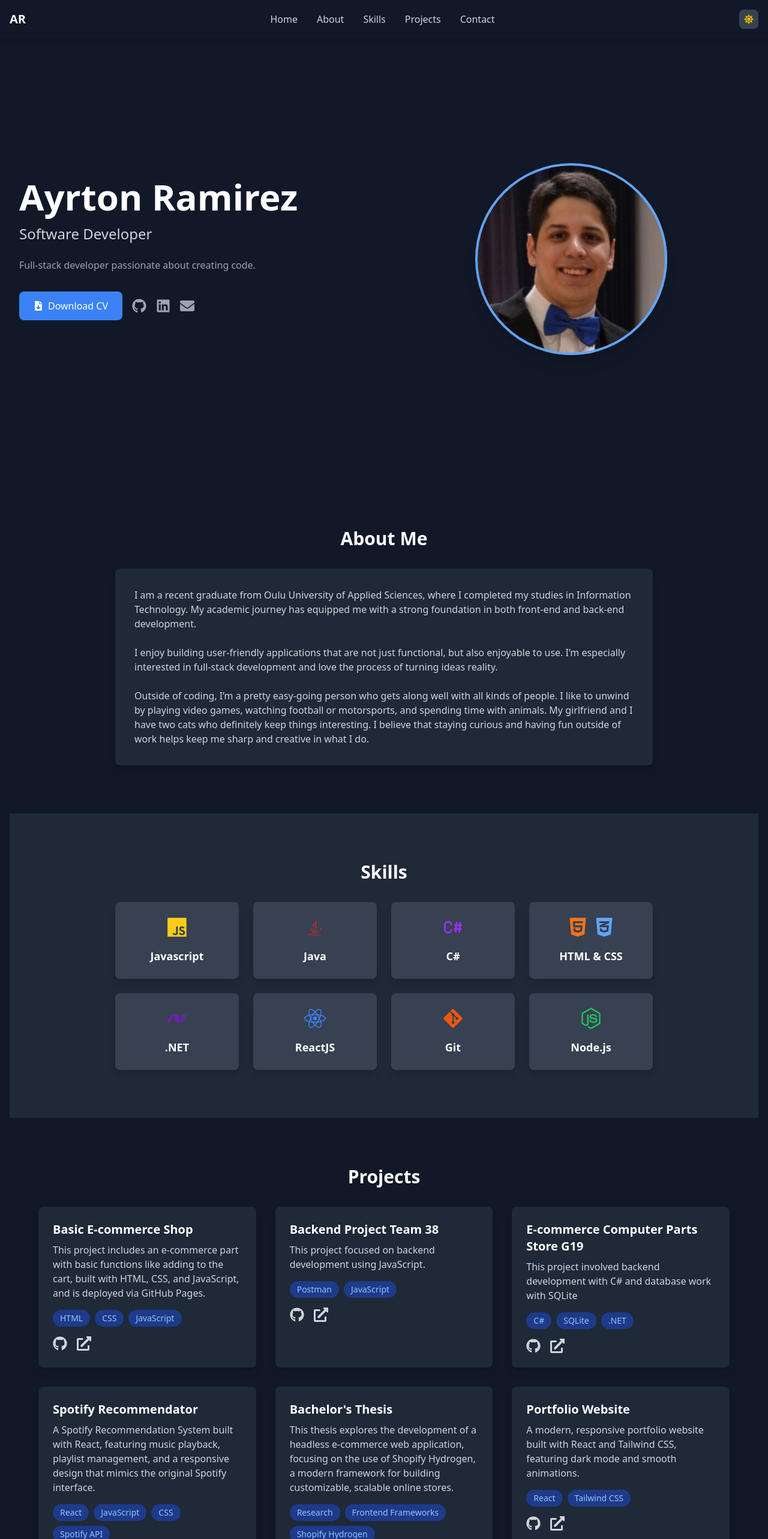
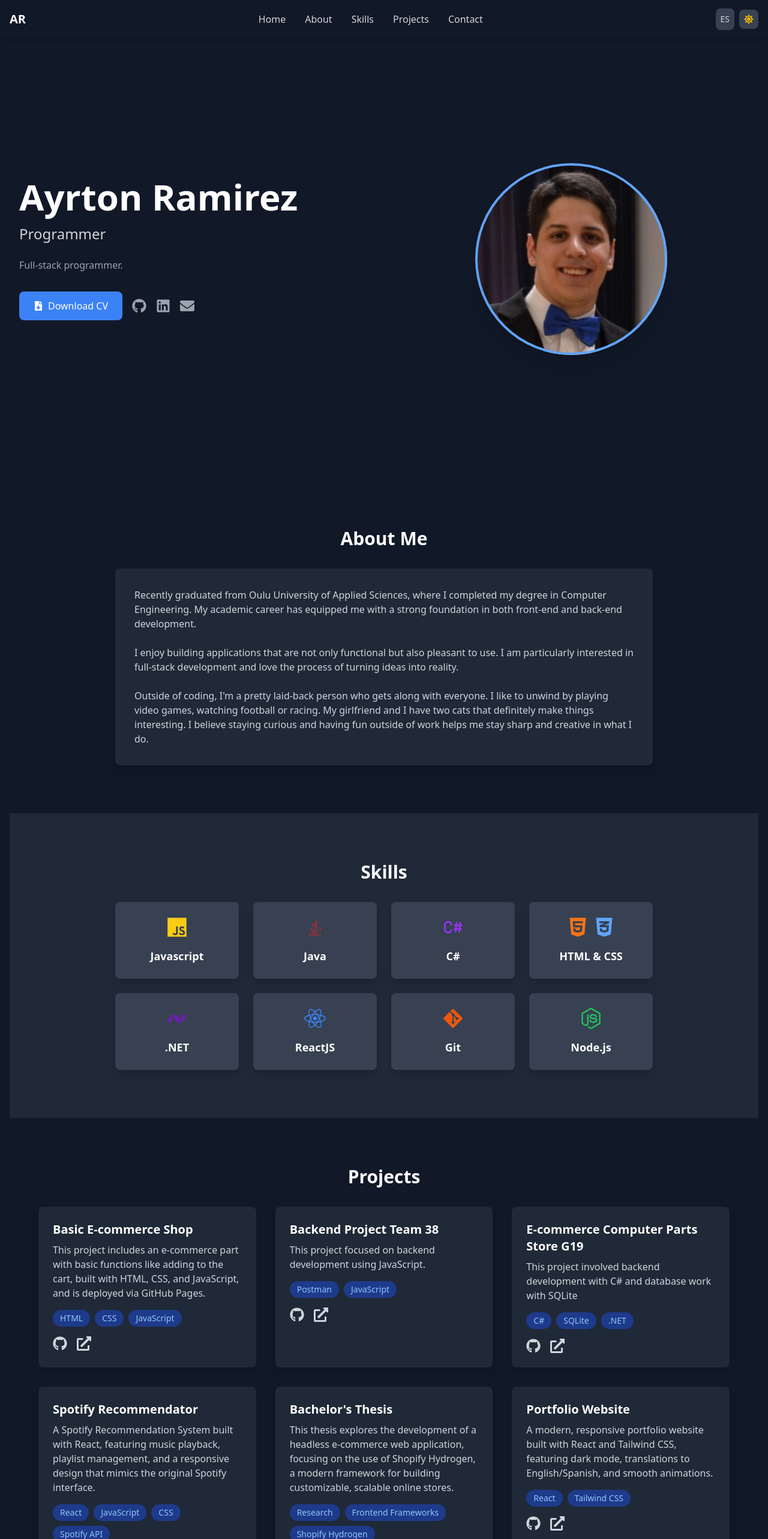
Before and after one commit to AyrtonR/Portfolio_Project, a React (Create React App) app: page / in a window 1280 px wide. Shown: the top 2566 px of the page at 60% size. Built offline with nearby package versions, Linux system fonts and the light colour scheme.

Commit message:
Added translation support.

```diff
--- a/src/App.js
+++ b/src/App.js
@@ -5,12 +5,14 @@ import About from './components/About';
 import Skills from './components/Skills';
 import Projects from './components/Projects';
 import Contact from './components/Contact';
+import { LanguageProvider } from './contexts/LanguageContext';
 import './App.css';
 
 function App() {
   const [darkMode, setDarkMode] = useState(true);
 
   return (
+    <LanguageProvider>
       <div className={`${darkMode ? 'dark' : ''}`}>
         <div className="min-h-screen bg-white dark:bg-gray-900 transition-colors duration-300">
           <Navbar darkMode={darkMode} setDarkMode={setDarkMode} />
@@ -23,6 +25,7 @@ function App() {
           </main>
         </div>
       </div>
+    </LanguageProvider>
   );
 }
 
--- a/src/components/About.js
+++ b/src/components/About.js
@@ -1,7 +1,13 @@
 import React from 'react';
 import { motion } from 'framer-motion';
+import { useLanguage } from '../contexts/LanguageContext';
+import enTranslations from '../languages/en.json';
+import esTranslations from '../languages/es.json';
 
 const About = () => {
+  const { language } = useLanguage();
+  const translations = language === 'en' ? enTranslations : esTranslations;
+
   return (
     <section id="about" className="py-20">
       <div className="container mx-auto px-4">
@@ -12,21 +18,16 @@ const About = () => {
           viewport={{ once: true }}
           className="max-w-4xl mx-auto"
         >
-          <h2 className="section-title text-center">About Me</h2>
+          <h2 className="section-title text-center">{translations.about.title}</h2>
           <div className="bg-white dark:bg-gray-800 rounded-lg shadow-lg p-8">
             <p className="text-gray-600 dark:text-gray-300 mb-6">
-                I am a recent graduate from Oulu University of Applied Sciences, where I completed my studies in Information Technology.
-                My academic journey has equipped me with a strong foundation in both front-end and back-end development.
+              {translations.about.paragraph1}
             </p>
             <p className="text-gray-600 dark:text-gray-300 mb-6">
-                I enjoy building user-friendly applications that are not just functional, but also enjoyable to use.
-                I’m especially interested in full-stack development and love the process of turning ideas reality.
+              {translations.about.paragraph2}
             </p>
             <p className="text-gray-600 dark:text-gray-300">
-                Outside of coding, I’m a pretty easy-going person who gets along well with all kinds of people.
-                I like to unwind by playing video games, watching football or motorsports, and spending time with animals.
-                My girlfriend and I have two cats who definitely keep things interesting.
-                I believe that staying curious and having fun outside of work helps keep me sharp and creative in what I do.
+              {translations.about.paragraph3}
             </p>
           </div>
         </motion.div>
--- a/src/components/Contact.js
+++ b/src/components/Contact.js
@@ -1,8 +1,13 @@
 import React from 'react';
 import { motion } from 'framer-motion';
 import { FaGithub, FaLinkedin, FaEnvelope } from 'react-icons/fa';
+import { useLanguage } from '../contexts/LanguageContext';
+import enTranslations from '../languages/en.json';
+import esTranslations from '../languages/es.json';
 
 const Contact = () => {
+  const { language } = useLanguage();
+  const translations = language === 'en' ? enTranslations : esTranslations;
 
   const socialLinks = [
     {
@@ -32,13 +37,13 @@ const Contact = () => {
           viewport={{ once: true }}
           className="max-w-2xl mx-auto"
         >
-          <h2 className="section-title text-center">Contact Me</h2>
+          <h2 className="section-title text-center">{translations.contact.title}</h2>
           <div className="bg-white dark:bg-gray-700 rounded-lg p-8 shadow-lg text-center">
             <h3 className="text-xl font-bold text-gray-800 dark:text-white mb-4">
-              Get in Touch
+              {translations.contact.subtitle}
             </h3>
             <p className="text-gray-600 dark:text-gray-300 mb-6">
-              Feel free to reach out to me through my social media or email.
+              {translations.contact.description}
             </p>
             <div className="flex justify-center space-x-6">
               {socialLinks.map((link) => (
--- a/src/components/Hero.js
+++ b/src/components/Hero.js
@@ -2,8 +2,14 @@ import React from 'react';
 import { motion } from 'framer-motion';
 import { FaGithub, FaLinkedin, FaEnvelope, FaFileDownload } from 'react-icons/fa';
 import profilePicture from '../cropped2.jpg';
+import { useLanguage } from '../contexts/LanguageContext';
+import enTranslations from '../languages/en.json';
+import esTranslations from '../languages/es.json';
 
 const Hero = () => {
+  const { language } = useLanguage();
+  const translations = language === 'en' ? enTranslations : esTranslations;
+
   const socialLinks = [
     {
       icon: <FaGithub />,
@@ -33,13 +39,13 @@ const Hero = () => {
             className="flex-1 text-center md:text-left"
           >
             <h1 className="text-4xl md:text-6xl font-bold text-gray-800 dark:text-white mb-4">
-              Ayrton Ramirez
+              {translations.hero.title}
             </h1>
             <h2 className="text-xl md:text-2xl text-gray-600 dark:text-gray-300 mb-6">
-              Software Developer
+              {translations.hero.subtitle}
             </h2>
             <p className="text-gray-600 dark:text-gray-400 mb-8 max-w-lg">
-              Full-stack developer passionate about creating code.
+              {translations.hero.description}
             </p>
             <div className="flex flex-col sm:flex-row items-center gap-4 mb-8">
               <motion.a
@@ -52,7 +58,7 @@ const Hero = () => {
                 className="flex items-center gap-2 bg-blue-500 hover:bg-blue-600 text-white px-6 py-3 rounded-lg transition-colors"
               >
                 <FaFileDownload />
-                <span>Download CV</span>
+                <span>{translations.hero.downloadCV}</span>
               </motion.a>
               <div className="flex space-x-4">
                 {socialLinks.map((link) => (
--- a/src/components/Navbar.js
+++ b/src/components/Navbar.js
@@ -2,21 +2,27 @@ import React from 'react';
 import { Link } from 'react-scroll';
 import { motion } from 'framer-motion';
 import { FaMoon, FaSun } from 'react-icons/fa';
+import { useLanguage } from '../contexts/LanguageContext';
+import enTranslations from '../languages/en.json';
+import esTranslations from '../languages/es.json';
 
 const Navbar = ({ darkMode, setDarkMode }) => {
+  const { language, toggleLanguage } = useLanguage();
+  const translations = language === 'en' ? enTranslations : esTranslations;
+
   const navItems = [
-    { name: 'Home', to: 'hero' },
-    { name: 'About', to: 'about' },
-    { name: 'Skills', to: 'skills' },
-    { name: 'Projects', to: 'projects' },
-    { name: 'Contact', to: 'contact' },
+    { name: translations.navbar.home, to: 'hero' },
+    { name: translations.navbar.about, to: 'about' },
+    { name: translations.navbar.skills, to: 'skills' },
+    { name: translations.navbar.projects, to: 'projects' },
+    { name: translations.navbar.contact, to: 'contact' },
   ];
 
   return (
     <motion.nav
       initial={{ y: -100 }}
       animate={{ y: 0 }}
-      className="fixed w-full bg-white dark:bg-gray-900 shadow-md z-50"
+      className="fixed w-full bg-white dark:bg-gray-900 shadow-md z-40"
     >
       <div className="container mx-auto px-4">
         <div className="flex justify-between items-center h-16">
@@ -42,6 +48,16 @@ const Navbar = ({ darkMode, setDarkMode }) => {
             ))}
           </div>
 
+          <div className="flex items-center space-x-2">
+            <motion.button
+              whileHover={{ scale: 1.1 }}
+              whileTap={{ scale: 0.9 }}
+              onClick={toggleLanguage}
+              className="p-2 rounded-lg bg-gray-200 dark:bg-gray-700 text-sm font-medium text-gray-700 dark:text-gray-300"
+            >
+              {language === 'en' ? 'ES' : 'EN'}
+            </motion.button>
+
             <motion.button
               whileHover={{ scale: 1.1 }}
               whileTap={{ scale: 0.9 }}
@@ -56,6 +72,7 @@ const Navbar = ({ darkMode, setDarkMode }) => {
             </motion.button>
           </div>
         </div>
+      </div>
     </motion.nav>
   );
 };
--- a/src/components/Projects.js
+++ b/src/components/Projects.js
@@ -1,46 +1,52 @@
 import React from 'react';
 import { motion } from 'framer-motion';
 import { FaGithub, FaExternalLinkAlt } from 'react-icons/fa';
+import { useLanguage } from '../contexts/LanguageContext';
+import enTranslations from '../languages/en.json';
+import esTranslations from '../languages/es.json';
 
 const Projects = () => {
+  const { language } = useLanguage();
+  const translations = language === 'en' ? enTranslations : esTranslations;
+
   const projects = [
     {
-        title: 'Basic E-commerce Shop ',
-        description: 'This project includes an e-commerce part with basic functions like adding to the cart, built with HTML, CSS, and JavaScript, and is deployed via GitHub Pages.',
-        technologies: ['HTML', 'CSS', 'JavaScript'],
+        title: translations.projects.items[0].title,
+        description: translations.projects.items[0].description,
+        technologies: translations.projects.items[0].technologies,
         github: ' https://github.com/AyrtonR/Graded-exercise-1',
         live: ' https://ayrtonr.github.io/Graded-exercise-1/E-commerce.html',
       },
       {
-        title: 'Backend Project Team 38 ',
-        description: 'This project focused on backend development using JavaScript.',
-        technologies: ['Postman', 'JavaScript'],
+        title: translations.projects.items[1].title,
+        description: translations.projects.items[1].description,
+        technologies: translations.projects.items[1].technologies,
         github: 'https://github.com/AWA-Team-38/r38',
         live: 'https://www.youtube.com/watch?v=wDLDFD9d67g',
       },
       {
-        title: 'E-commerce Computer Parts Store G19',
-        description: 'This project involved backend development with C# and database work with SQLite',
-        technologies: ['C#', 'SQLite', '.NET'],
+        title: translations.projects.items[2].title,
+        description: translations.projects.items[2].description,
+        technologies: translations.projects.items[2].technologies,
         github: 'https://github.com/PDIG19/G19',
         live: 'https://youtu.be/coDswu2fXf8?si=nDpZqsXSj56nLnoB',
       },
     {
-        title: 'Spotify Recommendator',
-        description: 'A Spotify Recommendation System built with React, featuring music playback, playlist management, and a responsive design that mimics the original Spotify interface.',
-        technologies: ['React', 'JavaScript', 'CSS', 'Spotify API'],
+        title: translations.projects.items[3].title,
+        description: translations.projects.items[3].description,
+        technologies: translations.projects.items[3].technologies,
         github: 'https://github.com/AyrtonR/Project-Spotify-2024',
       },
     {
-      title: 'Bachelor\'s Thesis',
-      description: 'This thesis explores the development of a headless e-commerce web application, focusing on the use of Shopify Hydrogen, a modern framework for building customizable, scalable online stores.',
-      technologies: ['Research', 'Frontend Frameworks', 'Shopify Hydrogen'],
+      title: translations.projects.items[4].title,
+      description: translations.projects.items[4].description,
+      technologies: translations.projects.items[4].technologies,
       live: 'https://www.theseus.fi/handle/10024/874538',
     },
     {
-      title: 'Portfolio Website',
-      description: 'A modern, responsive portfolio website built with React and Tailwind CSS, featuring dark mode and smooth animations.',
-      technologies: ['React', 'Tailwind CSS'],
+      title: translations.projects.items[5].title,
+      description: translations.projects.items[5].description,
+      technologies: translations.projects.items[5].technologies,
       github: 'https://github.com/AyrtonR/Portfolio_Project',
       live: 'https://ayrtonr.github.io/Portfolio_Project/',
     }
@@ -55,7 +61,7 @@ const Projects = () => {
           transition={{ duration: 0.5 }}
           viewport={{ once: true }}
         >
-          <h2 className="section-title text-center">Projects</h2>
+          <h2 className="section-title text-center">{translations.projects.title}</h2>
           <div className="grid grid-cols-1 md:grid-cols-2 lg:grid-cols-3 gap-8 max-w-6xl mx-auto">
             {projects.map((project, index) => (
               <motion.div
@@ -85,22 +91,24 @@ const Projects = () => {
                     ))}
                   </div>
                   <div className="flex space-x-4">
+                    {project.github && (
                       <a
                         href={project.github}
                         target="_blank"
                         rel="noopener noreferrer"
                         className="text-gray-600 dark:text-gray-300 hover:text-blue-500 dark:hover:text-blue-400 transition-colors"
-                      title="View on GitHub"
+                        title={translations.projects.viewCode}
                       >
                         <FaGithub className="text-2xl" />
                       </a>
+                    )}
                     {project.live && (
                       <a
                         href={project.live}
                         target="_blank"
                         rel="noopener noreferrer"
                         className="text-gray-600 dark:text-gray-300 hover:text-blue-500 dark:hover:text-blue-400 transition-colors"
-                        title="View Live"
+                        title={translations.projects.viewProject}
                       >
                         <FaExternalLinkAlt className="text-2xl" />
                       </a>
--- a/src/components/Skills.js
+++ b/src/components/Skills.js
@@ -1,10 +1,16 @@
 import React from 'react';
 import { motion } from 'framer-motion';
-import { FaReact, FaNodeJs, FaHtml5, FaCss3Alt, FaJs, FaGitAlt, FaDatabase } from 'react-icons/fa';
-import { DiJava, DiDotnet, DiDocker, DiBitbucket } from "react-icons/di";
+import { FaReact, FaNodeJs, FaHtml5, FaCss3Alt, FaJs, FaGitAlt } from 'react-icons/fa';
+import { DiJava, DiDotnet } from "react-icons/di";
 import { TbBrandCSharp } from "react-icons/tb";
+import { useLanguage } from '../contexts/LanguageContext';
+import enTranslations from '../languages/en.json';
+import esTranslations from '../languages/es.json';
 
 const Skills = () => {
+  const { language } = useLanguage();
+  const translations = language === 'en' ? enTranslations : esTranslations;
+
   const skills = [
     { name: 'Javascript', icon: <FaJs className="text-yellow-400" /> },
     { name: 'Java', icon: <DiJava className="text-red-600" /> },
@@ -25,7 +31,7 @@ const Skills = () => {
           transition={{ duration: 0.5 }}
           viewport={{ once: true }}
         >
-          <h2 className="section-title text-center">Skills</h2>
+          <h2 className="section-title text-center">{translations.skills.title}</h2>
           <div className="grid grid-cols-2 md:grid-cols-3 lg:grid-cols-4 gap-6 max-w-4xl mx-auto">
             {skills.map((skill, index) => (
               <motion.div
--- /dev/null
+++ b/src/contexts/LanguageContext.js
@@ -0,0 +1,19 @@
+import React, { createContext, useState, useContext } from 'react';
+
+const LanguageContext = createContext();
+
+export const LanguageProvider = ({ children }) => {
+  const [language, setLanguage] = useState('en'); // Default language is English
+
+  const toggleLanguage = () => {
+    setLanguage(prevLanguage => (prevLanguage === 'en' ? 'es' : 'en'));
+  };
+
+  return (
+    <LanguageContext.Provider value={{ language, toggleLanguage }}>
+      {children}
+    </LanguageContext.Provider>
+  );
+};
+
+export const useLanguage = () => useContext(LanguageContext);
--- /dev/null
+++ b/src/languages/en.json
@@ -0,0 +1,76 @@
+{
+  "hero": {
+    "title": "Ayrton Ramirez",
+    "subtitle": "Programmer",
+    "description": "Full-stack programmer.",
+    "downloadCV": "Download CV"
+  },
+  "about": {
+    "title": "About Me",
+    "paragraph1": "Recently graduated from Oulu University of Applied Sciences, where I completed my degree in Computer Engineering. My academic career has equipped me with a strong foundation in both front-end and back-end development.",
+    "paragraph2": "I enjoy building applications that are not only functional but also pleasant to use. I am particularly interested in full-stack development and love the process of turning ideas into reality.",
+    "paragraph3": "Outside of coding, I'm a pretty laid-back person who gets along with everyone. I like to unwind by playing video games, watching football or racing. My girlfriend and I have two cats that definitely make things interesting. I believe staying curious and having fun outside of work helps me stay sharp and creative in what I do."
+  },
+  "skills": {
+    "title": "Skills",
+    "items": [
+      "Javascript",
+      "Java",
+      "C#",
+      "HTML & CSS",
+      ".NET",
+      "ReactJS",
+      "Git",
+      "Node.js"
+    ]
+  },
+  "projects": {
+    "title": "Projects",
+    "viewProject": "View Project",
+    "viewCode": "View Code",
+    "items": [
+      {
+        "title": "Basic E-commerce Shop",
+        "description": "This project includes an e-commerce part with basic functions like adding to the cart, built with HTML, CSS, and JavaScript, and is deployed via GitHub Pages.",
+        "technologies": ["HTML", "CSS", "JavaScript"]
+      },
+      {
+        "title": "Backend Project Team 38",
+        "description": "This project focused on backend development using JavaScript.",
+        "technologies": ["Postman", "JavaScript"]
+      },
+      {
+        "title": "E-commerce Computer Parts Store G19",
+        "description": "This project involved backend development with C# and database work with SQLite",
+        "technologies": ["C#", "SQLite", ".NET"]
+      },
+      {
+        "title": "Spotify Recommendator",
+        "description": "A Spotify Recommendation System built with React, featuring music playback, playlist management, and a responsive design that mimics the original Spotify interface.",
+        "technologies": ["React", "JavaScript", "CSS", "Spotify API"]
+      },
+      {
+        "title": "Bachelor's Thesis",
+        "description": "This thesis explores the development of a headless e-commerce web application, focusing on the use of Shopify Hydrogen, a modern framework for building customizable, scalable online stores.",
+        "technologies": ["Research", "Frontend Frameworks", "Shopify Hydrogen"]
+      },
+      {
+        "title": "Portfolio Website",
+        "description": "A modern, responsive portfolio website built with React and Tailwind CSS, featuring dark mode, translations to English/Spanish, and smooth animations.",
+        "technologies": ["React", "Tailwind CSS"]
+      }
+    ]
+  },
+  "contact": {
+    "title": "Contact Me",
+    "subtitle": "Get in Touch",
+    "description": "Feel free to reach out to me through my social media or email."
+  },
+  "navbar": {
+    "home": "Home",
+    "about": "About",
+    "skills": "Skills",
+    "projects": "Projects",
+    "contact": "Contact"
+  }
+}
--- /dev/null
+++ b/src/languages/es.json
@@ -0,0 +1,76 @@
+{
+  "hero": {
+    "title": "Ayrton Ramirez",
+    "subtitle": "Programador",
+    "description": "Programador full-stack.",
+    "downloadCV": "Descargar CV"
+  },
+  "about": {
+    "title": "Sobre Mí",
+    "paragraph1": "Recien graduado de la Universidad de Oulu de Ciencias Aplicadas, donde termine mi carrera de Ingenieria Informatica. Mi carrera academica me ha equipado con una base fuerte en desarrollo de front-end y back-end.",
+    "paragraph2": "Disfruto construir aplicaciones que no solo son funcionales, sino que también son agradables de usar. Estoy especialmente interesado en el desarrollo full-stack y amo el proceso de transformar ideas en realidad.",
+    "paragraph3": "Fuera del código, soy una persona bastante tranquila que se lleva bien con todas las personas. Me gusta desahogarme jugando videojuegos, viendo fútbol o carreras. Mi novia y yo tenemos dos gatos que definitivamente hacen las cosas interesantes. Creo que quedarse curioso y divertirse fuera del trabajo me ayuda a mantenerme alerta y creativo en lo que hago."
+  },
+  "skills": {
+    "title": "Habilidades",
+    "items": [
+      "Javascript",
+      "Java",
+      "C#",
+      "HTML & CSS",
+      ".NET",
+      "ReactJS",
+      "Git",
+      "Node.js"
+    ]
+  },
+  "projects": {
+    "title": "Proyectos",
+    "viewProject": "Ver Proyecto",
+    "viewCode": "Ver Código",
+    "items": [
+      {
+        "title": "Tienda E-commerce Básica",
+        "description": "Este proyecto incluye una parte de comercio electrónico con funciones básicas como agregar al carrito, hecho con HTML, CSS y JavaScript, y desplegado a través de GitHub Pages.",
+        "technologies": ["HTML", "CSS", "JavaScript"]
+      },
+      {
+        "title": "Proyecto Backend Equipo 38",
+        "description": "Este proyecto se centró en el desarrollo del backend utilizando JavaScript.",
+        "technologies": ["Postman", "JavaScript"]
+      },
+      {
+        "title": "Tienda de Partes de Computadora G19",
+        "description": "Este proyecto involucró desarrollo del backend con C# y con la base de datos SQLite.",
+        "technologies": ["C#", "SQLite", ".NET"]
+      },
+      {
+        "title": "Recomendador de Spotify",
+        "description": "Un Sistema de Recomendación de Spotify construido con React, con reproducción de música, gestión de playlists y un diseño  que imita la interfaz original de Spotify.",
+        "technologies": ["React", "JavaScript", "CSS", "API de Spotify"]
+      },
+      {
+        "title": "Tesis de Licenciatura",
+        "description": "Esta tesis explora el desarrollo de una aplicación web de comercio electrónico headless, centrándose en el uso de Shopify Hydrogen, un framework moderno para construir tiendas online personalizables y escalables.",
+        "technologies": ["Investigación", "Frameworks Frontend", "Shopify Hydrogen"]
+      },
+      {
+        "title": "Sitio Web de Portafolio",
+        "description": "Un sitio web de portafolio  construido con React y Tailwind CSS, con modo oscuro, traducido a español/inglés y con algunas animaciones.",
+        "technologies": ["React", "Tailwind CSS"]
+      }
+    ]
+  },
+  "contact": {
+    "title": "Contáctame",
+    "subtitle": "Ponte en Contacto",
+    "description": "Puedes contactarme a través de mis redes sociales o correo electrónico."
+  },
+  "navbar": {
+    "home": "Inicio",
+    "about": "Sobre Mí",
+    "skills": "Habilidades",
+    "projects": "Proyectos",
+    "contact": "Contacto"
+  }
+}
```
Also changed, not shown: 12 other files (tests, documents, lock files or other folders). Lines whose indentation alone changed are shown as unchanged.
